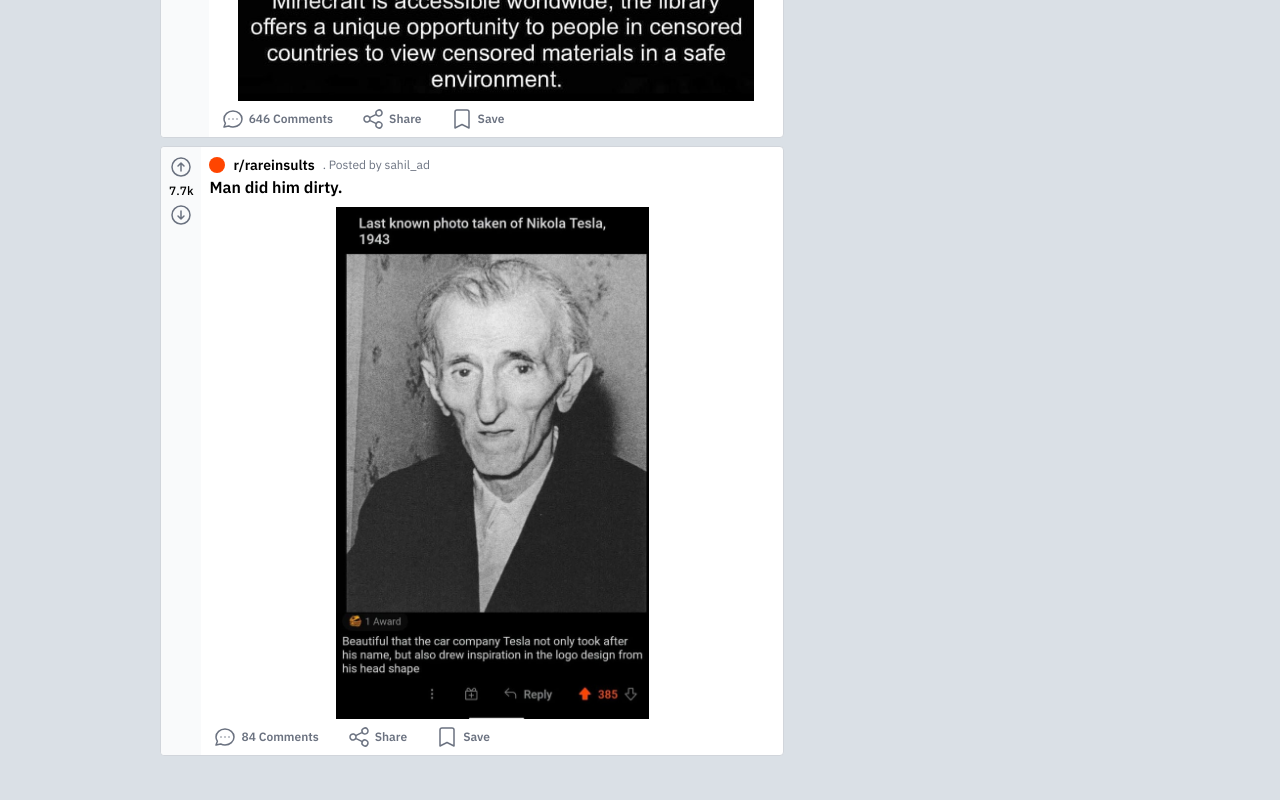
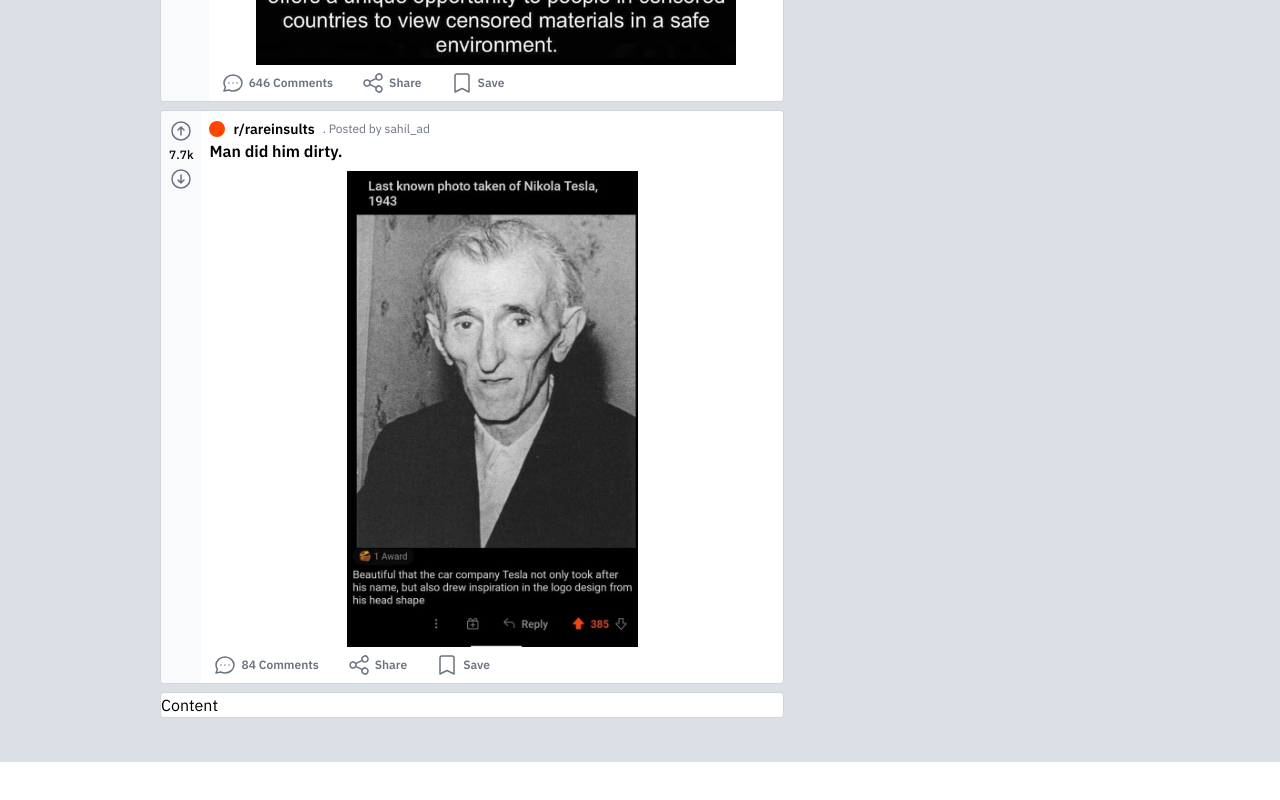
Before and after one commit to afifdev/reddit-ui-clone, a Next.js app: page / in a window 1280 px wide. Shown: the part 1398-2198 px from the top of the page. After the commit the page ends 2160 px from the top, so only its background shows below. Built offline with nearby package versions, Linux system fonts and the light colour scheme; a web font is replaced by a local one.

Commit message:
After migrain, i figure it out how to use next/image

```diff
--- a/components/PostCard.js
+++ b/components/PostCard.js
@@ -9,7 +9,7 @@ export default function PostCard({
   promotedLink,
   text,
   poster,
-  imageURL,
+  image,
 }) {
   return (
     <div className="rounded cursor-pointer border hover:border-gray-500 border-gray-300 bg-reddit-fg flex flex-nowrap">
@@ -55,11 +55,8 @@ export default function PostCard({
           </div>
           <h3 className="font-semibold">{text}</h3>
         </div>
-        <div className="flex flex-col justify-center items-center">
-          <img
-            src={`/assets/images/posts/${imageURL}`}
-            className="max-h-512 max-w-512 text-center"
-          />
+        <div className="flex flex-col justify-center items-center max-h-512">
+          <Image src={image} className="text-center image" />
           {isPromoted ? (
             <div className="text-xs text-blue-500 bg-blue-50 flex justify-between items-center p-2 w-full">
               <a>{promotedLink}</a>
--- a/pages/index.js
+++ b/pages/index.js
@@ -5,6 +5,9 @@ import FilterButton from "../components/FilterButton";
 import GrowingCardItem from "../components/GrowingCardItem";
 import Button from "../components/Button";
 import PostCard from "../components/PostCard";
+import PromoImg from "../public/assets/images/posts/promo.jpg";
+import PostImg from "../public/assets/images/posts/post.jpg";
+import Post2Img from "../public/assets/images/posts/post2.jpg";
 
 export default function Home() {
   return (
@@ -122,7 +125,7 @@ export default function Home() {
                 <PostCard
                   likeCount={6}
                   commentCount={0}
-                  imageURL="promo.jpg"
+                  image={PromoImg}
                   isPromoted
                   promotedLink="ibkr.com.sg"
                   subreddit="UBKR_Official"
@@ -131,7 +134,7 @@ export default function Home() {
                 <PostCard
                   likeCount="29.1k"
                   commentCount={646}
-                  imageURL="post.jpg"
+                  image={PostImg}
                   subreddit="gaming"
                   text="TIL"
                   poster="mrdickballs"
@@ -139,11 +142,16 @@ export default function Home() {
                 <PostCard
                   likeCount="7.7k"
                   commentCount={84}
-                  imageURL="post2.jpg"
+                  image={Post2Img}
                   subreddit="rareinsults"
                   text="Man did him dirty."
                   poster="sahil_ad"
                 />
+
+                {/* Kard */}
+                <div className="rounded border border-gray-300 bg-reddit-fg">
+                  <div>Content</div>
+                </div>
               </div>
             </div>
 
--- /dev/null
+++ b/styles/custom.css
@@ -0,0 +1,5 @@
+.image {
+  width: unset !important;
+  height: unset !important;
+  min-width: unset !important;
+}
--- a/styles/global.css
+++ b/styles/global.css
@@ -3,77 +3,104 @@
 @tailwind utilities;
 
 @font-face {
-    font-family: 'Noto-Sans';
-    src: url('../public/assets/fonts/Noto-Sans/NotoSans-Thin.woff2') format('woff2');
+  font-family: "Noto-Sans";
+  src: url("../public/assets/fonts/Noto-Sans/NotoSans-Thin.woff2")
+    format("woff2");
   font-weight: 100;
 }
 @font-face {
-    font-family: 'Noto-Sans';
-    src: url('../public/assets/fonts/Noto-Sans/NotoSans-ExtraLight.woff2') format('woff2');
+  font-family: "Noto-Sans";
+  src: url("../public/assets/fonts/Noto-Sans/NotoSans-ExtraLight.woff2")
+    format("woff2");
   font-weight: 200;
 }
 @font-face {
-    font-family: 'Noto-Sans';
-    src: url('../public/assets/fonts/Noto-Sans/NotoSans-Light.woff2') format('woff2');
+  font-family: "Noto-Sans";
+  src: url("../public/assets/fonts/Noto-Sans/NotoSans-Light.woff2")
+    format("woff2");
   font-weight: 300;
 }
 @font-face {
-    font-family: 'Noto-Sans';
-    src: url('../public/assets/fonts/Noto-Sans/NotoSans-Regular.woff2') format('woff2');
+  font-family: "Noto-Sans";
+  src: url("../public/assets/fonts/Noto-Sans/NotoSans-Regular.woff2")
+    format("woff2");
   font-weight: 400;
 }
 @font-face {
-    font-family: 'Noto-Sans';
-    src: url('../public/assets/fonts/Noto-Sans/NotoSans-Medium.woff2') format('woff2');
+  font-family: "Noto-Sans";
+  src: url("../public/assets/fonts/Noto-Sans/NotoSans-Medium.woff2")
+    format("woff2");
   font-weight: 500;
 }
 @font-face {
-    font-family: 'Noto-Sans';
-    src: url('../public/assets/fonts/Noto-Sans/NotoSans-SemiBold.woff2') format('woff2');
+  font-family: "Noto-Sans";
+  src: url("../public/assets/fonts/Noto-Sans/NotoSans-SemiBold.woff2")
+    format("woff2");
   font-weight: 600;
 }
 @font-face {
-    font-family: 'Noto-Sans';
-    src: url('../public/assets/fonts/Noto-Sans/NotoSans-Bold.woff2') format('woff2');
+  font-family: "Noto-Sans";
+  src: url("../public/assets/fonts/Noto-Sans/NotoSans-Bold.woff2")
+    format("woff2");
   font-weight: 700;
 }
 @font-face {
-    font-family: 'Noto-Sans';
-    src: url('../public/assets/fonts/Noto-Sans/NotoSans-ExtraBold.woff2') format('woff2');
+  font-family: "Noto-Sans";
+  src: url("../public/assets/fonts/Noto-Sans/NotoSans-ExtraBold.woff2")
+    format("woff2");
   font-weight: 800;
 }
 @font-face {
-    font-family: 'Noto-Sans';
-    src: url('../public/assets/fonts/Noto-Sans/NotoSans-ExtraBold.woff2') format('woff2');
+  font-family: "Noto-Sans";
+  src: url("../public/assets/fonts/Noto-Sans/NotoSans-ExtraBold.woff2")
+    format("woff2");
   font-weight: 900;
 }
 @font-face {
-    font-family: 'IBM-Plex-Sans';
-    src: url('../public/assets/fonts/IBM-Plex-Sans/IBMPlexSans-Thin.woff2') format('woff2');
+  font-family: "IBM-Plex-Sans";
+  src: url("../public/assets/fonts/IBM-Plex-Sans/IBMPlexSans-Thin.woff2")
+    format("woff2");
   font-weight: 100;
 }
 @font-face {
-    font-family: 'IBM-Plex-Sans';
-    src: url('../public/assets/fonts/IBM-Plex-Sans/IBMPlexSans-Light.woff2') format('woff2');
+  font-family: "IBM-Plex-Sans";
+  src: url("../public/assets/fonts/IBM-Plex-Sans/IBMPlexSans-Light.woff2")
+    format("woff2");
   font-weight: 300;
 }
 @font-face {
-    font-family: 'IBM-Plex-Sans';
-    src: url('../public/assets/fonts/IBM-Plex-Sans/IBMPlexSans-Regular.woff2') format('woff2');
+  font-family: "IBM-Plex-Sans";
+  src: url("../public/assets/fonts/IBM-Plex-Sans/IBMPlexSans-Regular.woff2")
+    format("woff2");
   font-weight: 400;
 }
 @font-face {
-    font-family: 'IBM-Plex-Sans';
-    src: url('../public/assets/fonts/IBM-Plex-Sans/IBMPlexSans-Medium.woff2') format('woff2');
+  font-family: "IBM-Plex-Sans";
+  src: url("../public/assets/fonts/IBM-Plex-Sans/IBMPlexSans-Medium.woff2")
+    format("woff2");
   font-weight: 500;
 }
 @font-face {
-    font-family: 'IBM-Plex-Sans';
-    src: url('../public/assets/fonts/IBM-Plex-Sans/IBMPlexSans-SemiBold.woff2') format('woff2');
+  font-family: "IBM-Plex-Sans";
+  src: url("../public/assets/fonts/IBM-Plex-Sans/IBMPlexSans-SemiBold.woff2")
+    format("woff2");
   font-weight: 600;
 }
 @font-face {
-    font-family: 'IBM-Plex-Sans';
-    src: url('../public/assets/fonts/IBM-Plex-Sans/IBMPlexSans-Bold.woff2') format('woff2');
+  font-family: "IBM-Plex-Sans";
+  src: url("../public/assets/fonts/IBM-Plex-Sans/IBMPlexSans-Bold.woff2")
+    format("woff2");
   font-weight: 700;
 }
+.imageContainer {
+  width: 100%;
+}
+.imageContainer .image {
+  object-fit: contain;
+  width: 100% !important;
+  position: relative !important;
+  height: unset !important;
+}
+.imageContainer > div {
+  position: unset !important;
+}
```
Also changed, not shown: pages/_app.js (+4 -3 lines). Lines whose indentation alone changed are shown as unchanged.
